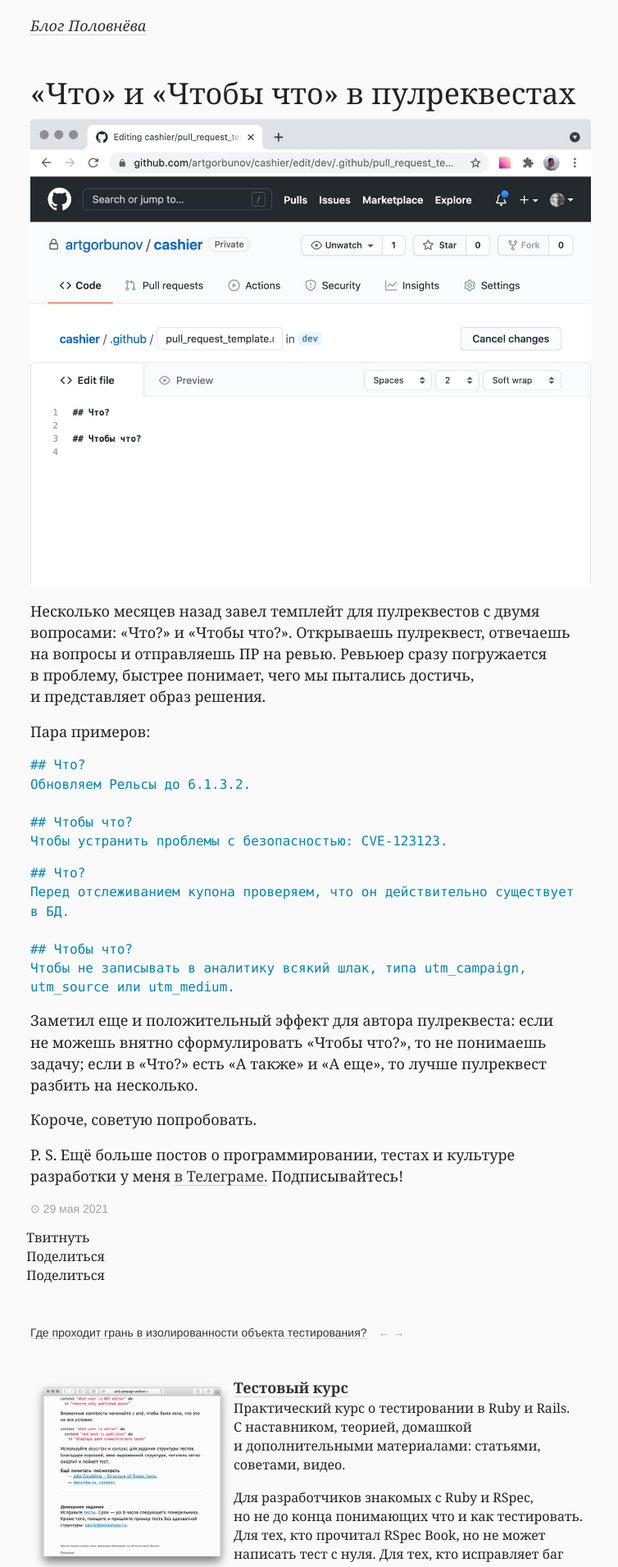
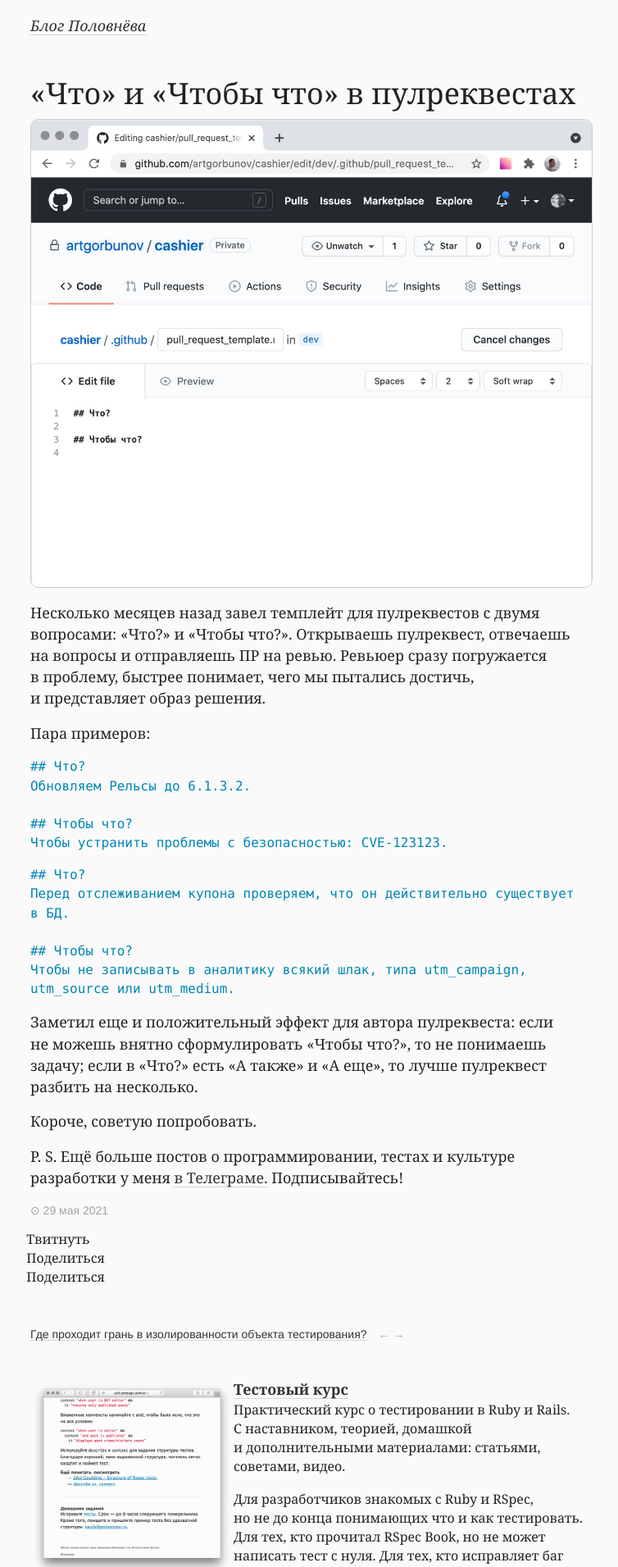
Before and after one commit to vast/vast.github.io, a Jekyll site: the page built from _posts/2021-05-29-what-and-for-what-in-prs.md, in a window 1280 px wide. Shown: the top 1911 px of the page at 82% size, without its empty margins (243-997 px from the left). Built offline with Jekyll 4.4.1, drawn with Linux system fonts in a browser that asks for light colours; a style sheet for code colours, icons or effects is not loaded.

Commit message:
add border

```diff
--- a/_posts/2021-05-29-what-and-for-what-in-prs.md
+++ b/_posts/2021-05-29-what-and-for-what-in-prs.md
@@ -4,7 +4,7 @@ layout: default
 ---
 
 
-<img src="/assets/what-for-what.jpg" width="1280" height="1067" />
+<img src="/assets/what-for-what.jpg" width="1280" height="1067" style="border: 1px solid #ccc; border-radius: 10px;" />
 
 Несколько месяцев назад завел темплейт для пулреквестов с двумя вопросами: «Что?» и «Чтобы что?». Открываешь пулреквест, отвечаешь на вопросы и отправляешь ПР на ревью. Ревьюер сразу погружается в проблему, быстрее понимает, чего мы пытались достичь, и представляет образ решения.
 
```
